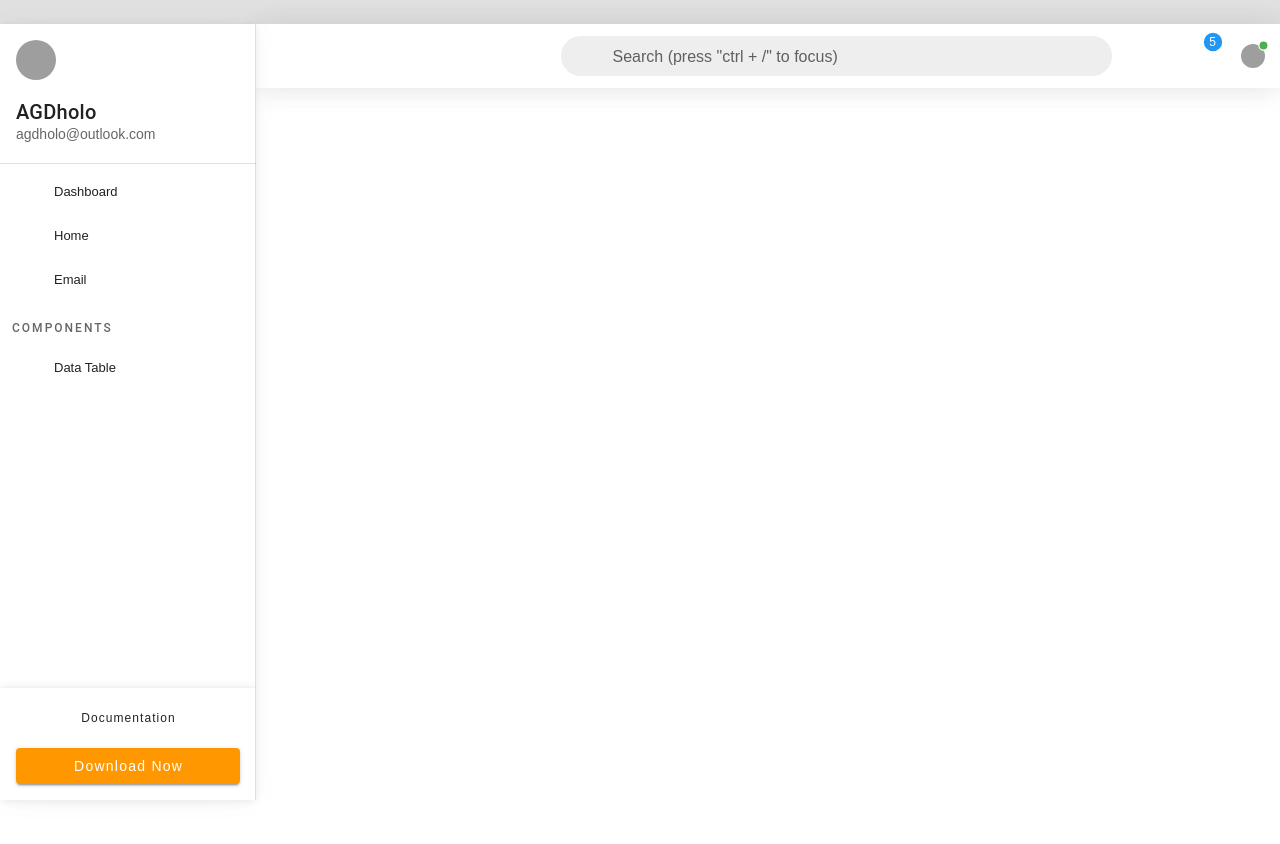
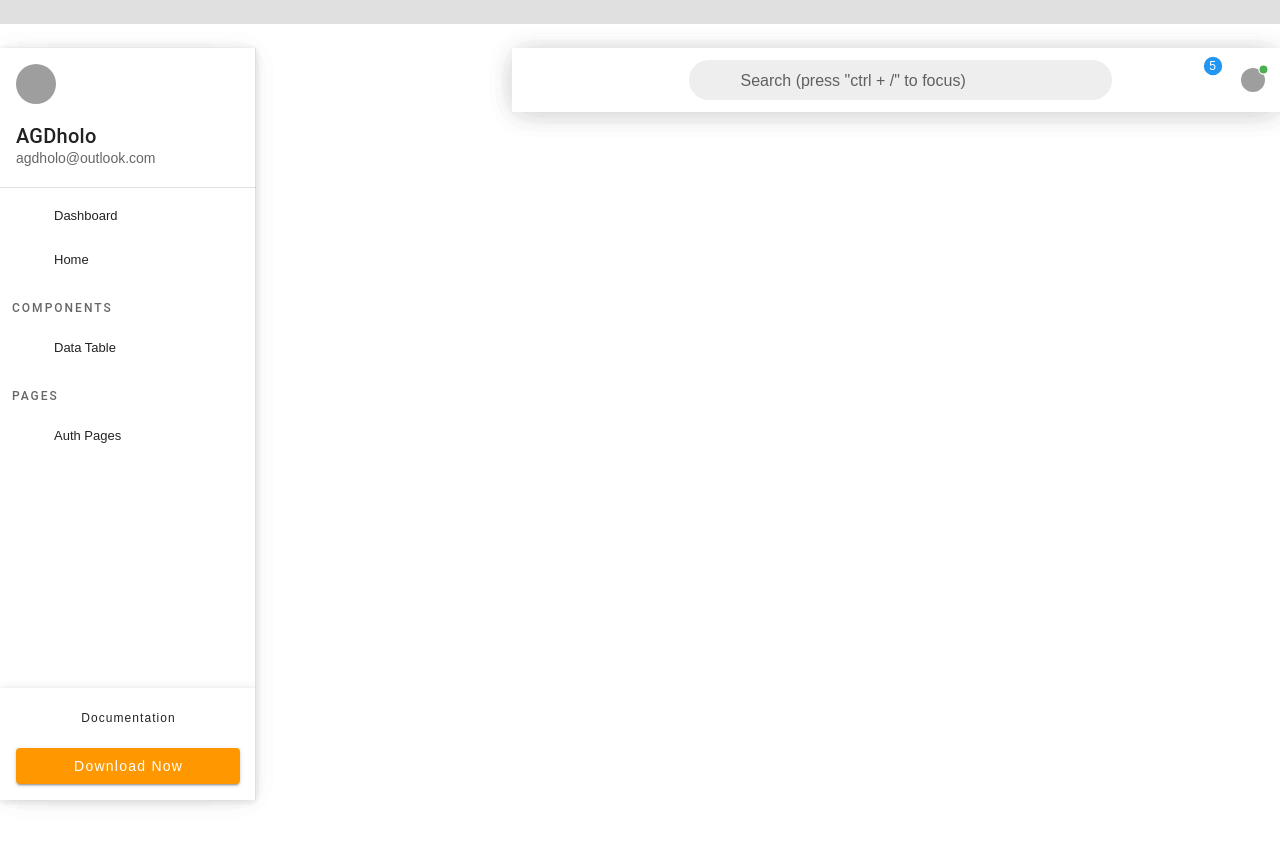
Before and after one commit to AGDholo/vuetify-admin, a Vue app: page / in a window 1280 px wide. Shown: the top 844 px of the page. Before the commit the page ends 800 px from the top, so only its background shows below. Built offline with nearby package versions, Linux system fonts and the light colour scheme; the HTML template or start-up script is replaced by a standard one.

Commit message:
fix: correct route children name

```diff
--- a/src/components/layouts/h-navigation.vue
+++ b/src/components/layouts/h-navigation.vue
@@ -102,7 +102,7 @@
           </v-subheader>
 
           <v-list-group
-            v-if="item.child.length > 1"
+            v-if="item.children.length > 0"
             :value="item.open"
             :prepend-icon="item.icon"
           >
@@ -113,7 +113,7 @@
             </template>
 
             <v-list-item
-              v-for="(i, k) in item.child"
+              v-for="(i, k) in item.children"
               :key="k"
               link
               :to="item.path + i.path"
--- a/src/router/index.js
+++ b/src/router/index.js
@@ -6,20 +6,15 @@ Vue.use(VueRouter);
 const routes = [
   {
     name: "Dashboard",
-    component: () => import("../views/Dashboard"),
+    component: () => import("../App"),
     icon: "mdi-monitor-dashboard",
     path: "/",
     open: true,
-    child: [
+    children: [
       {
         name: "Home",
-        component: () => import("../views/Dashboard"),
+        component: () => import("../views/Dashboard/Home"),
         path: "home"
-      },
-      {
-        name: "Email",
-        component: () => import("../views/Dashboard"),
-        path: "email"
       }
     ]
   },
@@ -30,7 +25,7 @@ const routes = [
     subtitle: "Components",
     path: "/table",
     open: false,
-    child: [
+    children: [
       {
         name: "Simple",
         component: () => import("../views/Dashboard"),
@@ -40,6 +35,26 @@ const routes = [
         name: "Search",
         component: () => import("../views/Dashboard"),
         path: "/search"
+      }
+    ]
+  },
+  {
+    name: "Auth Pages",
+    component: () => import("../views/Dashboard"),
+    icon: "mdi-clipboard-account-outline",
+    subtitle: "Pages",
+    path: "/auth",
+    open: false,
+    children: [
+      {
+        name: "Login",
+        component: () => import("../views/Dashboard"),
+        path: "/login"
+      },
+      {
+        name: "Register",
+        component: () => import("../views/Register"),
+        path: "/register"
       }
     ]
   }
```
